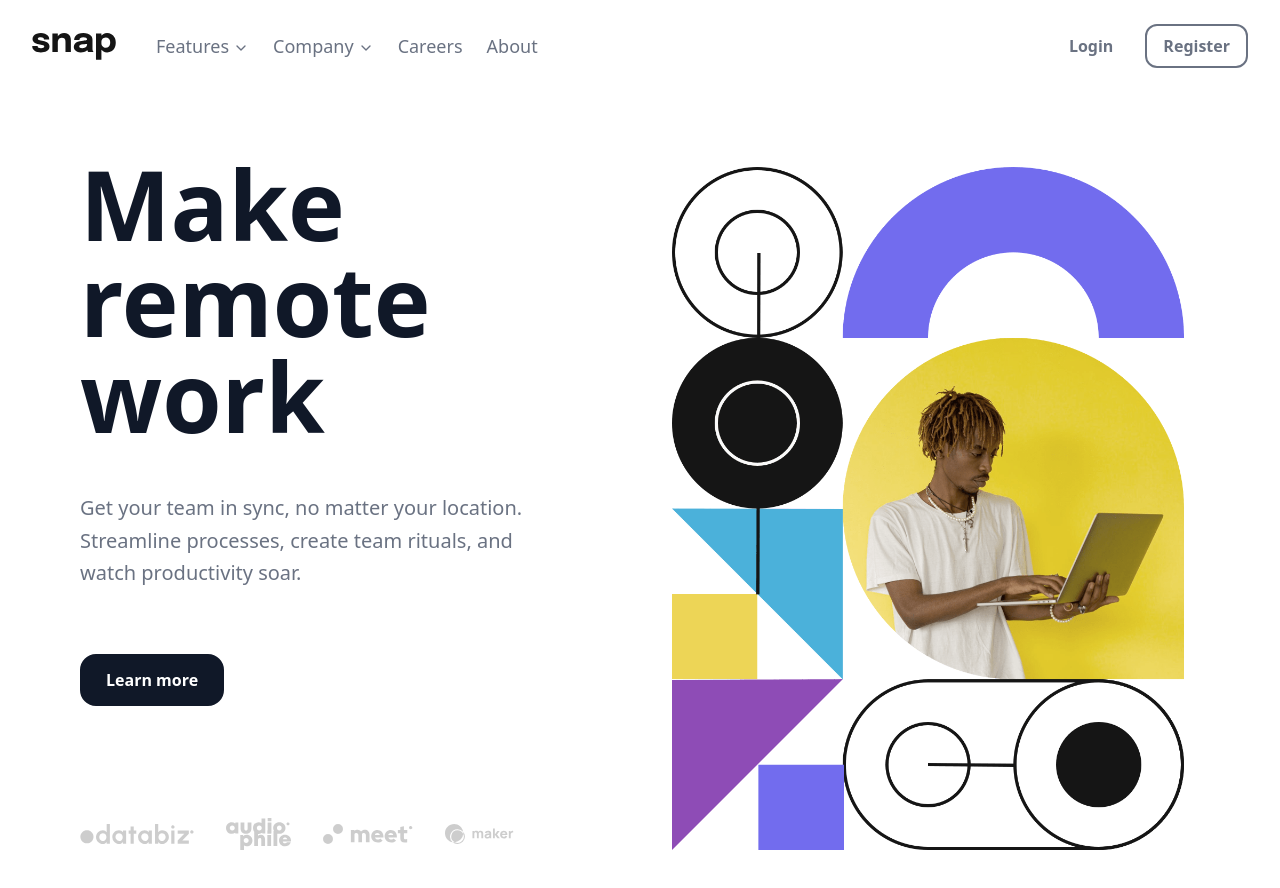
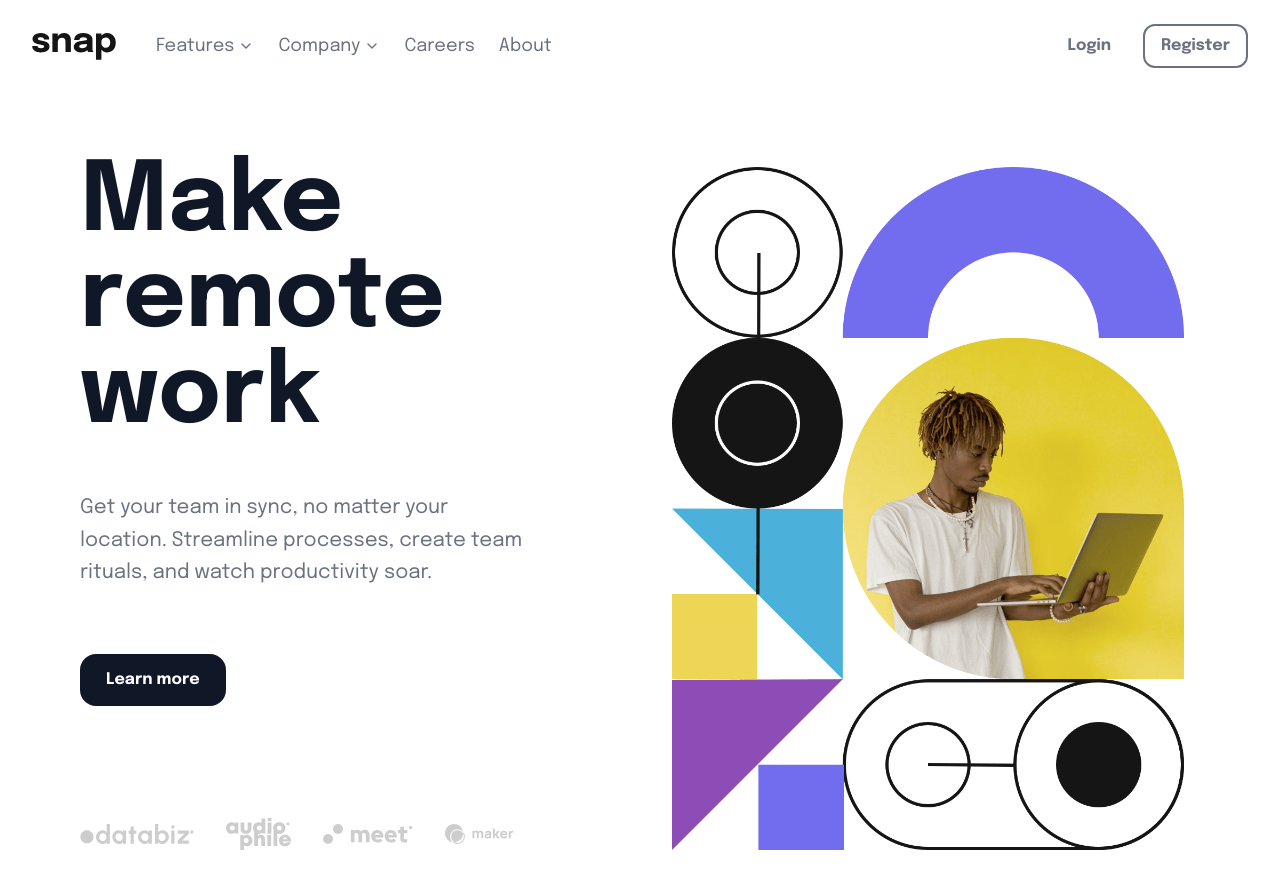
Before and after one commit to hermani456/frontendmaster-challenges, a React app in the folder intro-section-with-dropdown-navigation/: page / in a window 1280 px wide. Shown: the top 888 px of the page. Built offline with nearby package versions, Linux system fonts and the light colour scheme; the HTML template or start-up script is replaced by a standard one.

Commit message:
feat: enhance Hero component layout for better text presentation and update CSS for font styling

```diff
--- a/intro-section-with-dropdown-navigation/src/components/hero.tsx
+++ b/intro-section-with-dropdown-navigation/src/components/hero.tsx
@@ -13,10 +13,11 @@ const Hero = () => {
         <div className="space-y-8 lg:space-y-12 text-center lg:text-left">
           <div className="space-y-8 lg:space-y-12">
             <h1 className="text-4xl md:text-5xl lg:text-7xl xl:text-8xl font-bold text-gray-900">
-              Make remote work
+              Make <br className="hidden lg:block" />
+              remote work
             </h1>
 
-            <p className="text-gray-500 text-lg lg:text-xl leading-relaxed max-w-xs md:max-w-md mx-auto lg:mx-0">
+            <p className="text-gray-500 text-lg lg:text-xl leading-relaxed max-w-xs md:max-w-md mx-auto lg:mx-0 font-normal">
               Get your team in sync, no matter your location. Streamline
               processes, create team rituals, and watch productivity soar.
             </p>
--- a/intro-section-with-dropdown-navigation/src/index.css
+++ b/intro-section-with-dropdown-navigation/src/index.css
@@ -1,4 +1,11 @@
+@import url('https://fonts.googleapis.com/css2?family=Epilogue:wght@400;700&display=swap');
 @import "tailwindcss";
+
+@layer base {
+  * {
+    font-family: 'Epilogue', system-ui, sans-serif;
+  }
+}
 
 /* * {
   @apply border border-red-500;
```
